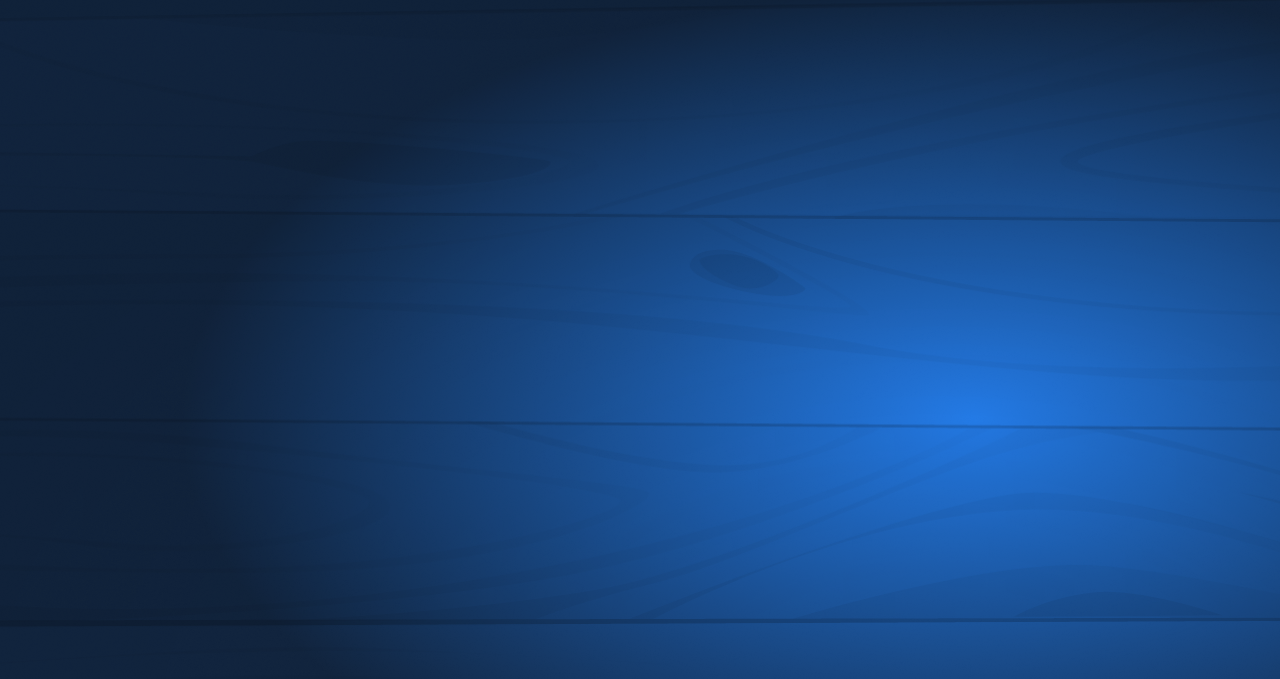
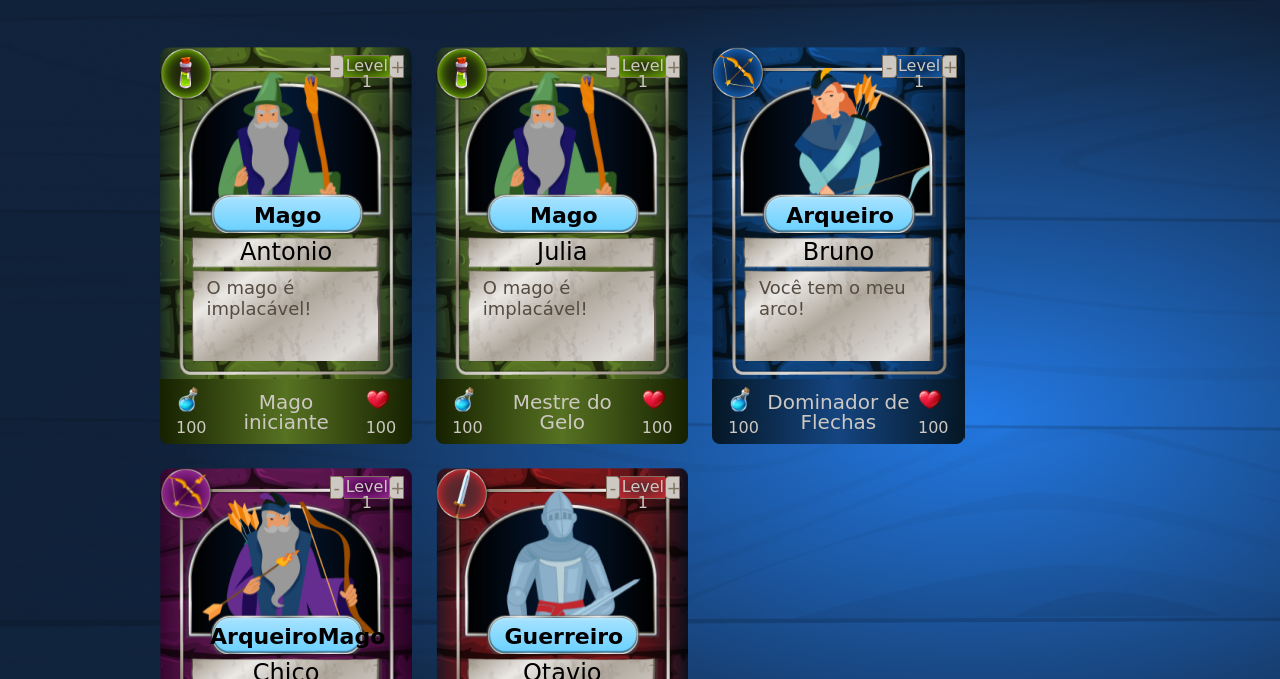
Before and after one commit to coelhoalexandre/projeto-alura-devdragons, a plain HTML site: page index.html in a window 1280 px wide. Shown: the part 121-800 px from the top of the page. Drawn offline with Linux system fonts and the light colour scheme; a web font is replaced by a local one.

Commit message:
project finalized

```diff
--- a/index.html
+++ b/index.html
@@ -5,7 +5,7 @@
     <meta charset="UTF-8">
     <meta http-equiv="X-UA-Compatible" content="IE=edge">
     <meta name="viewport" content="width=device-width, initial-scale=1.0">
-    <title>Cartas Personagens</title>
+    <title>Dev&Dragons</title>
     <link rel="stylesheet" href="./src/assets/css/reset.css">
     <link rel="stylesheet" href="./src/assets/css/style.css">
     <link rel="stylesheet" href="./src/assets/css/modal.css">
--- a/src/components/personagem-view.js
+++ b/src/components/personagem-view.js
@@ -1,4 +1,15 @@
-function render() {
+import { Personagem } from "../modules/personagem.js";
+import { mostrarModal} from "./modal.js"
+
+export class PersonagemView {
+    constructor(personagens) {
+        this.ulPersonagens = document.querySelector('ul#personagens');
+        this.personagens = personagens
+        this.personagensSelecionados = [];
+        this.escutarEventoDuelo()
+    }
+
+    render() {
         this.ulPersonagens.innerHTML = ''
         this.personagens.forEach(personagem => {
             const personagemLI = this.criaPersonagem(personagem)
@@ -8,11 +19,11 @@ function render() {
 
     criaPersonagem = (personagem) => {
         const personagemLI = document.createElement('li')
-    personagemLI.classList.add('personagem')
+        personagemLI.classList.add('personagem', personagem.constructor.tipo)
 
-    //const estaSelecionado = this.personagensSelecionados.indexOf(personagem) !== -1 //sintaxe para quando encontra no array
+        const estaSelecionado = this.personagensSelecionados.indexOf(personagem) !== -1 //sintaxe para quando encontra no array
 
-    //if (estaSelecionado) personagemLI.classList.add('selecionado')
+        if (estaSelecionado) personagemLI.classList.add('selecionado')
 
         personagemLI.innerHTML =
 
@@ -22,33 +33,33 @@ criaPersonagem = (personagem) => {
                 <div class="combate"></div>
                 <div class="level">
                     <button class="diminuir-level">-</button>
-                <p class="level-texto">Level </p>
+                    <p class="level-texto">Level ${personagem.level}</p>
                     <button class="aumentar-level">+</button>
                 </div>
             </div>
             <div class="container-imagem">
                 <div class="imagem"></div>
                 <div class="container-tipo">
-                <h2 class="tipo"></h2>
+                    <h2 class="tipo"> ${personagem.constructor.tipo}</h2>
                 </div>
             </div>
             <div class="container-nome">
-            <h3 class="nome"></h3>
+                <h3 class="nome">${personagem.nome}</h3>
             </div>
             <div class="container-descricao">
-            <p class="descricao"></p>
+                <p class="descricao"> ${personagem.constructor.descricao}</p>
             </div>
         </div>
         <div class="container-inferior">
             <img src="./src/assets/img/icone-mana.png" class="icone-mana">
-        <p class="insignia"></p>
+            <p class="insignia">${personagem.obterInsignia()}</p>
             <img src="./src/assets/img/icone-vida.png" class="icone-vida">
-        <h4 class="mana"></h4>
-        <h4 class="vida"></h4>
+            <h4 class="mana">${personagem.mana}</h4>
+            <h4 class="vida">${personagem.vida}</h4>
         </div>
         `
 
-    /*const containerLevel = personagemLI.querySelector('.level')
+        const containerLevel = personagemLI.querySelector('.level')
         containerLevel.onclick = (evt) => {
             evt.stopPropagation()
 
@@ -57,10 +68,10 @@ criaPersonagem = (personagem) => {
             if (evt.target.classList.contains('aumentar-level')) personagem.aumentarLevel()
 
             this.render()
-    }*/
+        }
 
 
-    /*personagemLI.onclick = () => {
+        personagemLI.onclick = () => {
             const jaTem2Selecionados = this.personagensSelecionados.length === 2
             if (!jaTem2Selecionados || estaSelecionado) {
                 personagemLI.classList.toggle('selecionado')
@@ -69,13 +80,13 @@ criaPersonagem = (personagem) => {
 
                 this.removeSelecao(personagem)
             }
-    }*/
+        }
 
         return personagemLI
     }
 
 
-/*adicionaSelecao = (personagem) => {
+    adicionaSelecao = (personagem) => {
         this.personagensSelecionados.push(personagem)
         this.render()
     }
@@ -101,4 +112,6 @@ escutarEventoDuelo() {
 
             this.render()
         })
-}*/
+    }
+
+}
--- a/src/index.js
+++ b/src/index.js
@@ -1,15 +1,16 @@
-const personagemPedrinho = {
-    nome: 'Pedrinho',
-    vida: 7,
-    mana: 12,
-    level: 5,
-    tipo: 'Mago',
-}
+import { PersonagemView } from "./components/personagem-view.js";
+import { arqueiroMago } from "./modules/arqueiro-mago.js";
+import { Arqueiro } from "./modules/arqueiro.js";
+import { Guerreiro } from "./modules/guerreiro.js";
+import { Mago } from "./modules/mago.js";
+import { Personagem } from "./modules/personagem.js";
 
-const personagemJose = {
-    nome: 'Jose',
-    vida: 7,
-    mana: 6,
-    level: 3,
-    tipo: 'Arqueiro',
-}
+const magoAntonio = new Mago('Antonio', 'Fogo', 4, 3);
+const magaJulia = new Mago('Julia', 'Gelo', 7, 10);
+const arqueiroBruno = new Arqueiro('Bruno', 8);
+const arqueiroMagoChico = new arqueiroMago('Chico', 10, 'Ar', 4, 8);
+const guerreiroOtavio = new Guerreiro('Otavio', 6)
+
+const personagens = [magoAntonio, magaJulia, arqueiroBruno, arqueiroMagoChico, guerreiroOtavio];
+
+new PersonagemView(personagens).render();
--- /dev/null
+++ b/src/modules/arqueiro-mago.js
@@ -0,0 +1,18 @@
+import { Arqueiro } from "./arqueiro.js";
+import { Mago } from "./mago.js";
+import { Personagem } from "./personagem.js";
+
+export class arqueiroMago extends Personagem {
+    static tipo = "ArqueiroMago";
+    static descricao = 'Detentor de lanças e flechas mágicas!';
+
+    constructor(nome, destreza, elementoMagico, levelMagico, inteligencia) {
+        super(nome);
+        this.ladoArqueiro = new Arqueiro(nome, destreza);
+        this.ladoMago = new Mago(nome, elementoMagico, levelMagico, inteligencia);
+    }
+
+    obterInsignia() {
+        return `${this.ladoArqueiro.obterInsignia()} e ${this.ladoMago.obterInsignia()}`;
+    }
+}
--- /dev/null
+++ b/src/modules/arqueiro.js
@@ -0,0 +1,20 @@
+import { Personagem } from "./personagem.js";
+
+export class Arqueiro extends Personagem {
+    static tipo = "Arqueiro";
+    static descricao = 'Você tem o meu arco!';
+
+    constructor(nome, destreza) {
+        super(nome);
+        this.destreza = destreza;
+    }
+
+
+    obterInsignia() {
+        if (this.destreza >= 5 ) {
+            return `Dominador de Flechas`;
+        }
+
+        return super.obterInsignia();
+    }
+}
--- /dev/null
+++ b/src/modules/guerreiro.js
@@ -0,0 +1,19 @@
+import { Personagem } from "./personagem.js";
+
+export class Guerreiro extends Personagem {
+    static tipo = "Guerreiro"
+    static descricao = 'Você será esmagado pela fúria do Guerreiro!'
+
+    constructor(nome, forca) {
+        super(nome);
+        this.forca = forca;
+    }
+
+    obterInsignia() {
+        if (this.level >= 7 && this.forca >= 5) {
+            return `Guerreiro Furioso`;
+        }
+
+        return super.obterInsignia();
+    }
+}
--- /dev/null
+++ b/src/modules/mago.js
@@ -0,0 +1,21 @@
+import { Personagem } from "./personagem.js";
+
+export class Mago extends Personagem {
+    static tipo = 'Mago';
+    static descricao = 'O mago é implacável!';
+
+    constructor(nome, elementoMagico, levelMagico, inteligencia) {
+        super(nome);
+        this.elementoMagico = elementoMagico;
+        this.levelMagico = levelMagico;
+        this.inteligencia = inteligencia;
+    }
+
+    obterInsignia() {
+        if (this.levelMagico >= 5 && this.inteligencia >= 5) {
+            return `Mestre do ${this.elementoMagico}`;
+        }
+
+        return super.obterInsignia();
+    }
+}
--- /dev/null
+++ b/src/modules/personagem.js
@@ -0,0 +1,45 @@
+export class Personagem {
+    #level
+    constructor(nome) {
+        this.nome = nome;
+        this.#level = 1;
+        this.mana = 100;
+        this.vida = 100;
+    }
+
+    set level(novoLevel) {
+        if(novoLevel >= 1 && novoLevel <= 10) {
+            this.#level = novoLevel
+        }
+    }
+
+    get level() {
+        return this.#level
+    }
+
+    aumentarLevel() {
+        this.level += 1
+    }
+
+    diminuirLevel() {
+        this.level -= 1
+    }
+
+    obterInsignia() {
+        if (this.#level >= 5) {
+            return `Implacável ${this.constructor.tipo}`
+        }
+
+        return `${this.constructor.tipo} iniciante`
+    }
+
+    static verificarVencedor(personagem1, personagem2) {
+        if(personagem1.level === personagem2.level) {
+            return 'Empate!!!';
+        } else if(personagem1.level > personagem2.level) {
+            return `${personagem1.constructor.tipo} ${personagem1.nome} é o vencedor!`;
+        }
+
+        return `${personagem2.constructor.tipo} ${personagem2.nome} é o vencedor!`;
+    }
+}
```
Lines whose indentation alone changed are shown as unchanged.
